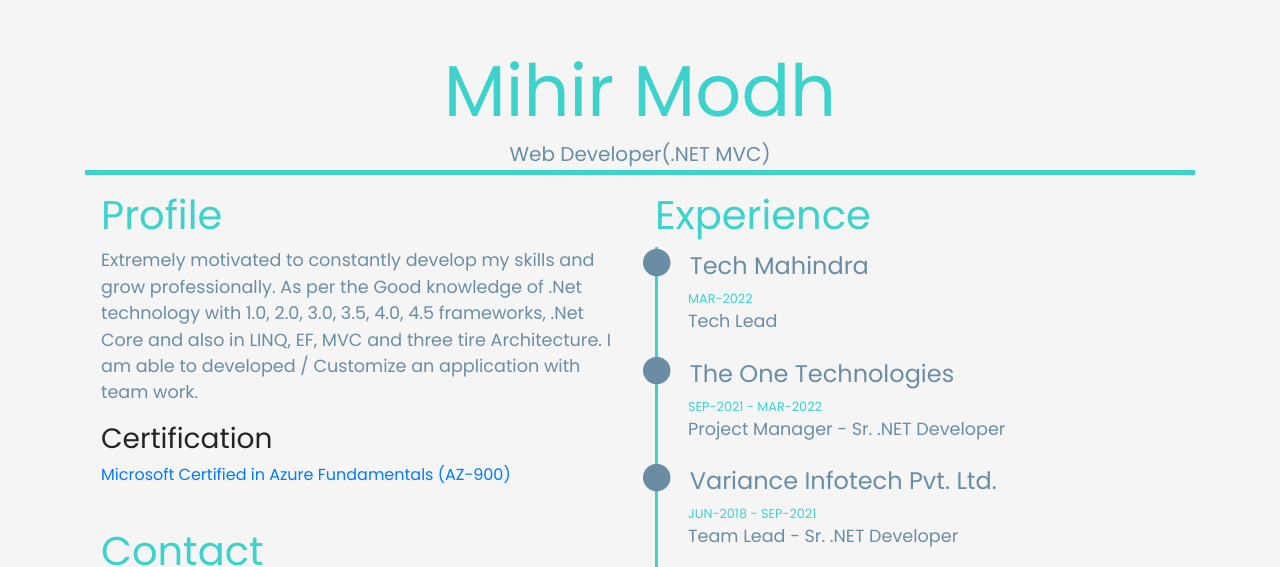
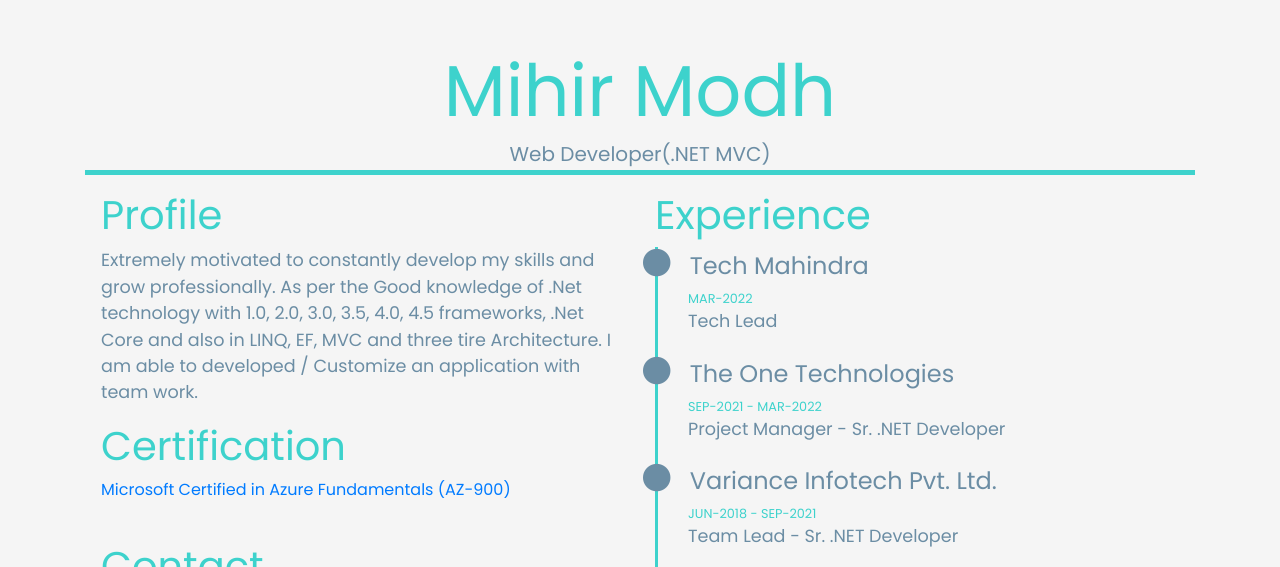
Before and after one commit to mihirmodh/mihirmodh.github.io, a plain HTML site: page index.html in a window 1280 px wide. Shown: the top 567 px of the page. Drawn offline with nearby package versions, Linux system fonts and the light colour scheme.

Commit message:
Update index.html

```diff
--- a/index.html
+++ b/index.html
@@ -123,7 +123,7 @@
                 <p class="subcolorgray">
                     Extremely motivated to constantly develop my skills and grow professionally. As per the Good knowledge of .Net technology with 1.0, 2.0, 3.0, 3.5, 4.0, 4.5 frameworks, .Net Core and also in LINQ, EF, MVC and three tire Architecture. I am able to developed / Customize an application with team work.
                 </p>
-                <h3>Certification</h3>
+                <h3 class="masterColor ">Certification</h3>
                 <p><a href="https://www.credly.com/badges/7a663b60-a5cc-45b4-9157-1acac9bb4f94" title="Link to Certificate">Microsoft Certified in Azure Fundamentals (AZ-900)</a></p>
                 <h3 class="masterColor pt-4">Contact</h3>
                 <p class="subcolorgray">
```
